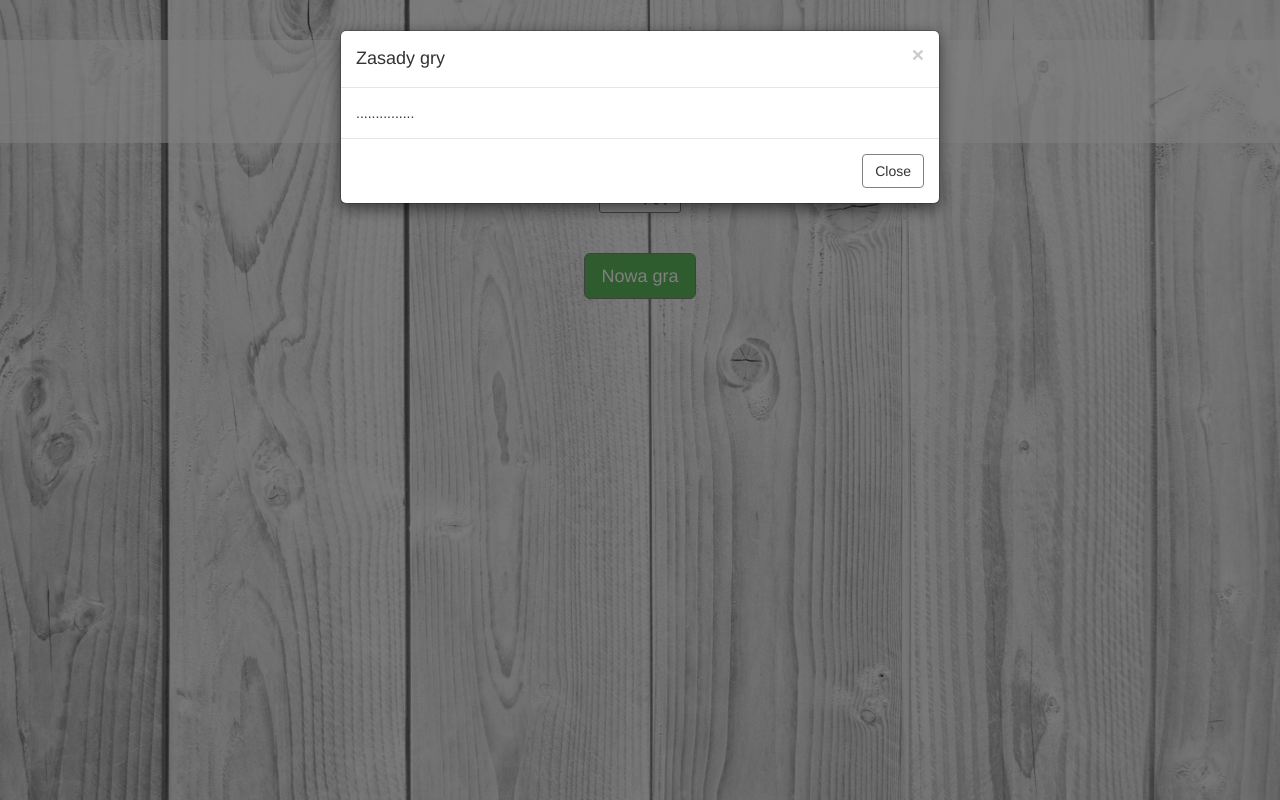
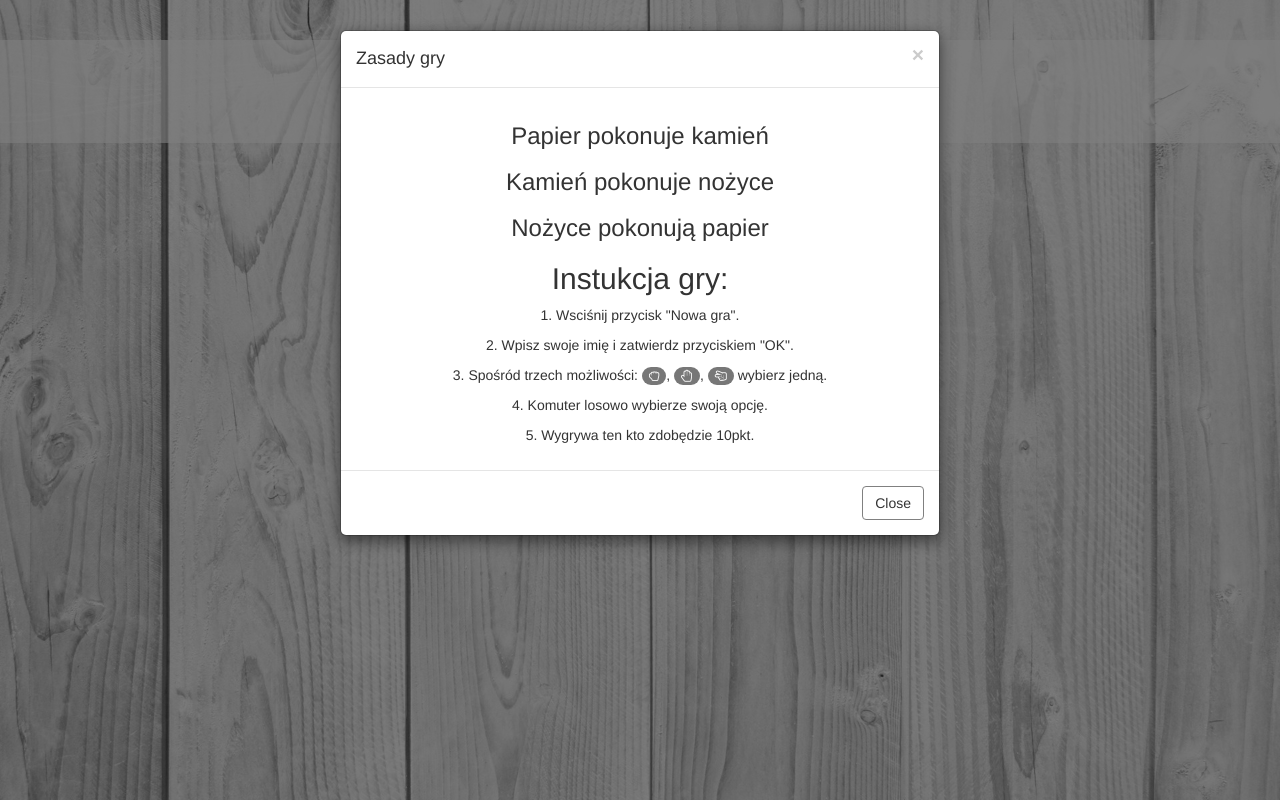
Before and after one commit to katarzynka1234/Rock-Paper-Scissors, a website: page index.html in a window 1280 px wide. Both pictures are taken after a click on the button "Zasady gry". Drawn offline with nearby package versions, Linux system fonts and the light colour scheme.

Commit message:
Add instruction of game in modal button

```diff
--- a/index.html
+++ b/index.html
@@ -43,7 +43,22 @@
 							<h4 class="modal-title" id="myModalLabel">Zasady gry</h4>
 						</div>
 						<div class="modal-body">
-							...............
+							<h3>Papier pokonuje kamień</h3>
+							<h3>Kamień pokonuje nożyce</h3>
+							<h3>Nożyce pokonują papier</h3>
+							<h2>Instukcja gry:</h2>
+							<p>1. Wsciśnij przycisk "Nowa gra". </p>
+							<p>2. Wpisz swoje imię i zatwierdz przyciskiem "OK".</p>
+							<p>3. Spośród trzech możliwości: <span class="badge">
+								<i class="fa fa-hand-rock-o" aria-hidden="true"></i>
+							</span>, <span class="badge">
+								<i class="fa fa-hand-paper-o" aria-hidden="true"></i>
+							</span>, <span class="badge">
+								<i class="fa fa-hand-scissors-o" aria-hidden="true"></i>
+							</span>	wybierz jedną. </p>
+							<p>4. Komuter losowo wybierze swoją opcję.</p>
+							<p>5. Wygrywa ten kto zdobędzie 10pkt.</p>
+
 						</div>
 						<div class="modal-footer">
 							<button type="button" class="btn btn-default" data-dismiss="modal">Close</button>
--- a/js/script.js
+++ b/js/script.js
@@ -9,7 +9,7 @@ var pickRock = document.getElementById('js-playerPick_rock'),
 
 pickRock.addEventListener('click', function () { playerPick('kamień') });
 pickPaper.addEventListener('click', function () { playerPick('papier') });
-pickScissors.addEventListener('click', function () { playerPick('scyzoryk') });
+pickScissors.addEventListener('click', function () { playerPick('nożyce') });
 
 //GAME LOGIC
 var gameState = 'notStarted', //started // ended
@@ -93,8 +93,8 @@ function checkRoundWinner(playerPick, computerPick) {
     if (playerPick == computerPick) {
         winnerIs = 'noone'; // remis
     } else if (
-        (computerPick == 'kamień' && playerPick == 'scissors') ||
-        (computerPick == 'scyzoryk' && playerPick == 'papier') ||
+        (computerPick == 'kamień' && playerPick == 'nożyce') ||
+        (computerPick == 'nożyce' && playerPick == 'papier') ||
         (computerPick == 'papier' && playerPick == 'kamień')) {
 
         winnerIs = 'computer';
@@ -131,7 +131,7 @@ function setGamePoints() {
 function checkFinishResult() {
     if (player.score === 10) {
         gameState = 'ended';
-        alert('Game over! ' + player.name + ',zdobyłaś/eś 10pkt. Wyrgana jest Twoja! :)');
+        alert('Wygrana jest Twoja! ' + player.name + ' ,zdobyłaś/eś 10pkt. :)');
         setGameElements();
     } else if (computer.score === 10) {
         gameState = 'ended';
--- a/sass/style.scss
+++ b/sass/style.scss
@@ -40,3 +40,7 @@ body {
 		border-radius: 0;
 	}
 }
+
+.modal-body {
+	text-align: center;
+}
```
Also changed, not shown: css/style.css, 1 other file.
